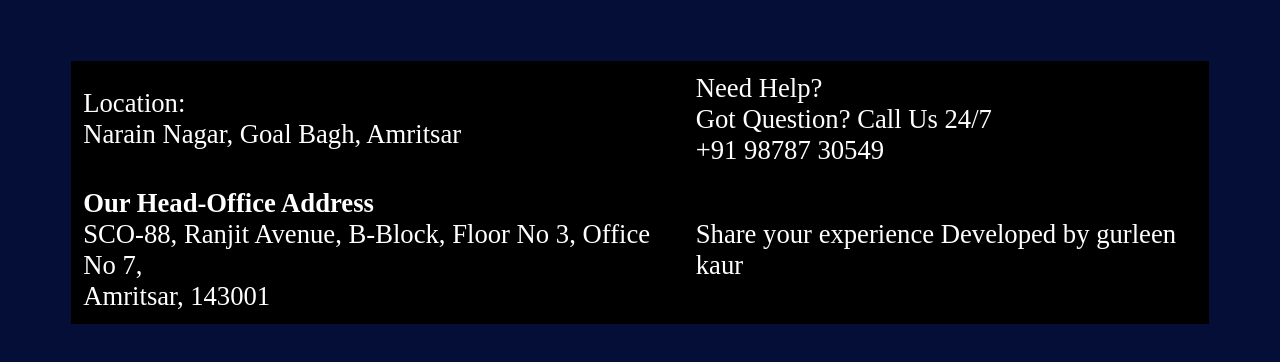
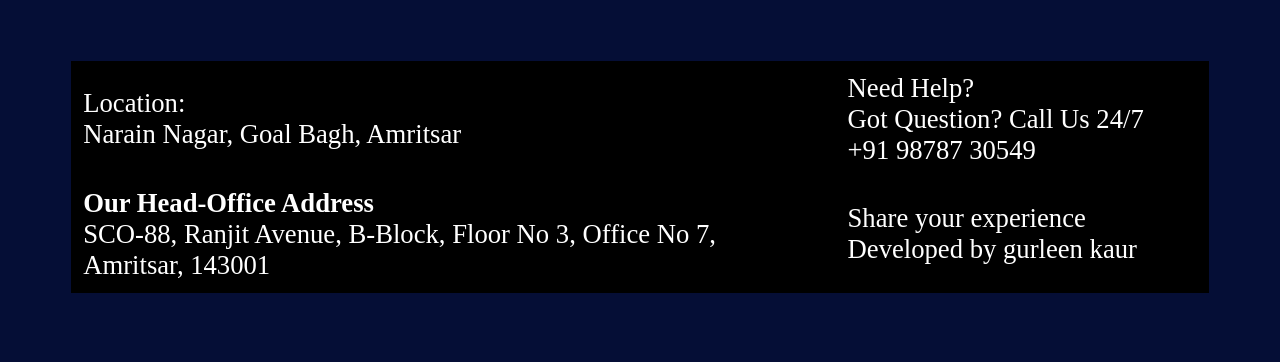
Before and after one commit to kaurguru/children-park, a plain HTML site: page about.html in a window 1280 px wide. Shown: the part 102-464 px from the top of the page. Drawn offline with Linux system fonts and the light colour scheme.

Commit message:
Update about.html

```diff
--- a/about.html
+++ b/about.html
@@ -27,4 +27,4 @@ Got Question? Call Us 24/7<br>
 <tr><td><p><b>Our Head-Office Address</b><br>
 SCO-88, Ranjit Avenue, B-Block, Floor No 3,
 Office No 7, <br>Amritsar, 143001</td>
-<td><p><a href= "index.html">Share your experience</a> Developed by gurleen kaur</td></tr>
+<td><p><a href= "index.html">Share your experience</a> <br>Developed by gurleen kaur</td></tr>
```
